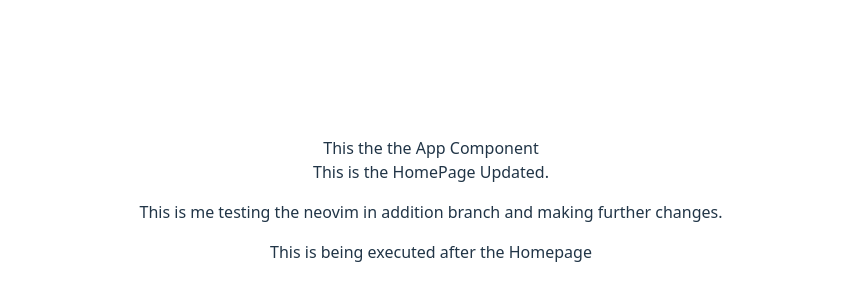
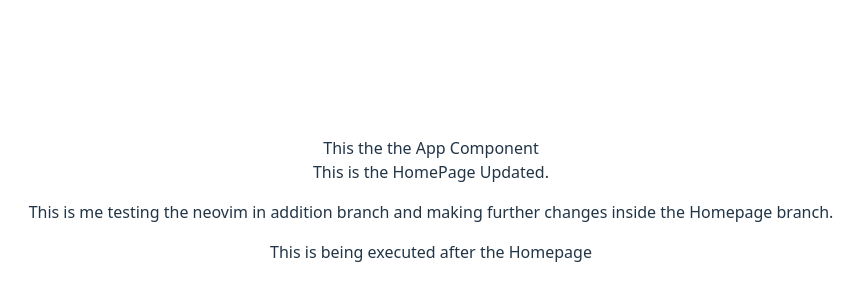
Before and after one commit to Mayank0321/weather, a React (Vite) app: page / in a window 1280 px wide. Shown: the part 200-500 px from the top of the page, without its empty margins (209-1072 px from the left). Built offline with nearby package versions, Linux system fonts and the light colour scheme.

Commit message:
Homepage chages

```diff
--- a/src/components/Home.jsx
+++ b/src/components/Home.jsx
@@ -5,7 +5,7 @@ function Home() {
       <div>This is the HomePage Updated.</div>
       <p>
         This is me testing the neovim in addition branch and making further
-        changes.
+        changes inside the Homepage branch.
       </p>
     </>
   );
```
